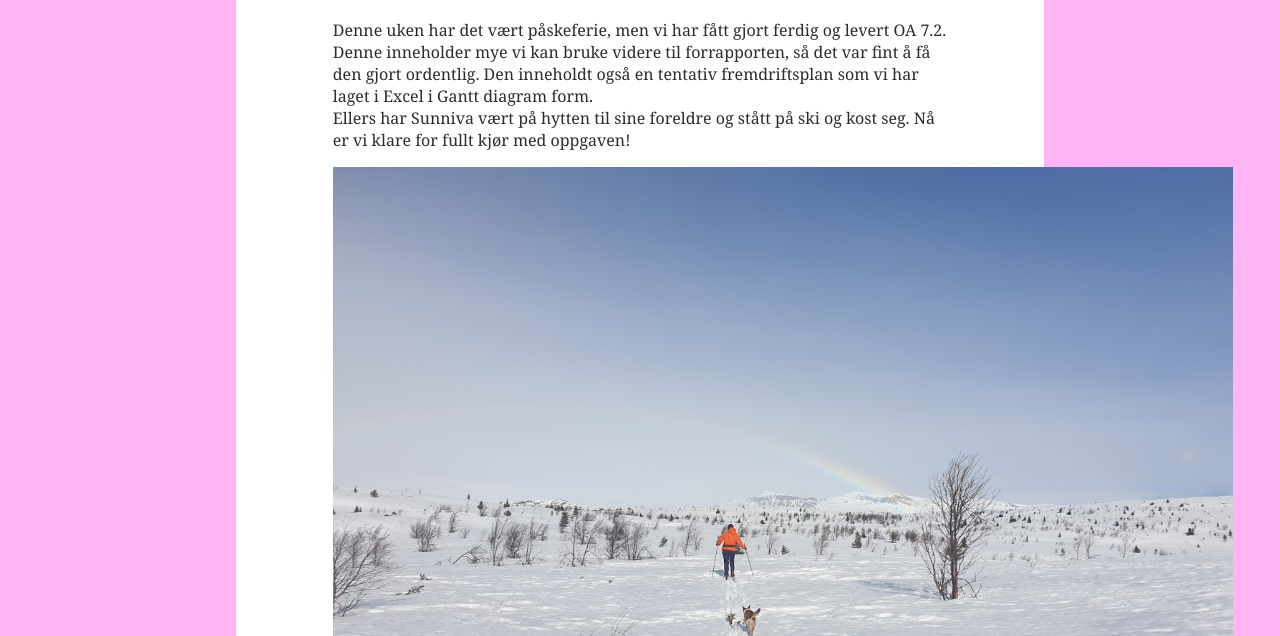
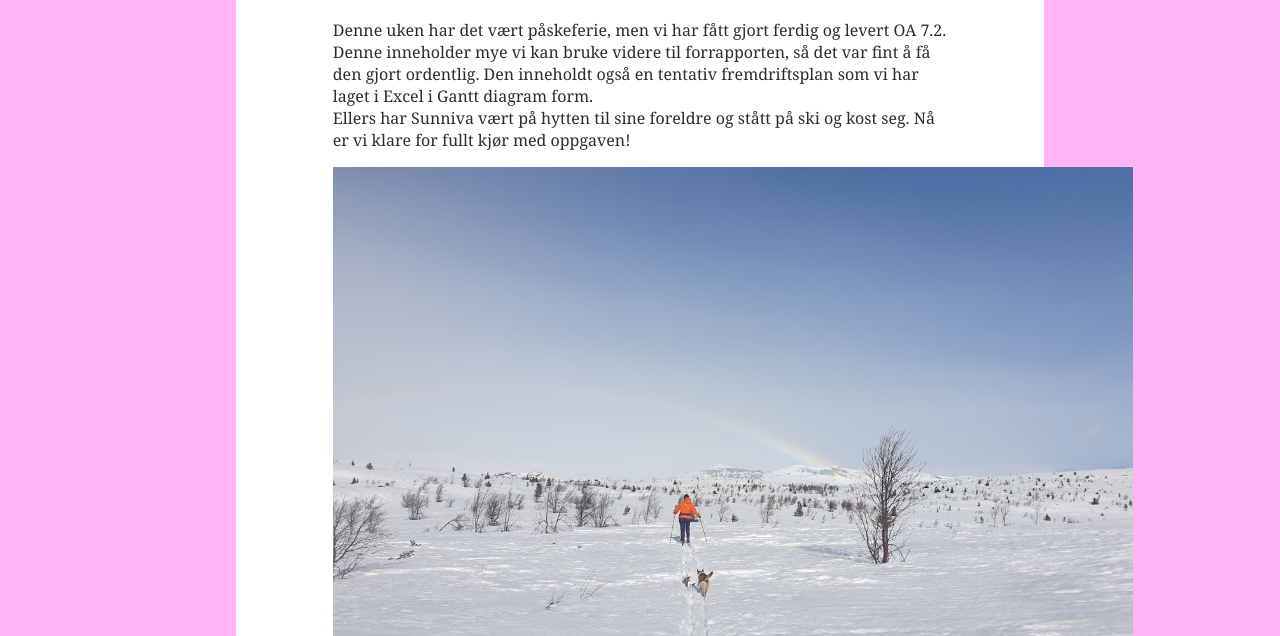
Before and after one commit to AlvinGusfre/AlvinGusfre.github.io, a plain HTML site: page work.html in a window 1280 px wide. Shown: the part 164-800 px from the top of the page. Drawn offline with Linux system fonts and the light colour scheme.

Commit message:
Update work.html

```diff
--- a/work.html
+++ b/work.html
@@ -40,7 +40,7 @@
                 <p>Denne uken har det vært påskeferie, men vi har fått gjort ferdig og levert OA 7.2. Denne inneholder mye vi kan bruke videre til forrapporten, så det var fint å få den gjort ordentlig.
                     Den inneholdt også en tentativ fremdriftsplan som vi har laget i Excel i Gantt diagram form. <br>
                     Ellers har Sunniva vært på hytten til sine foreldre og stått på ski og kost seg. Nå er vi klare for fullt kjør med oppgaven! </p>
-                <img src="hunden.jpg" alt="Easter Holiday" style="width:900px;height:600px;">
+                <img src="hunden.jpg" alt="Easter Holiday" style="width:800px;height:550px;">
 
                 <br>
                 <h1>Uke 12</h1>
```
